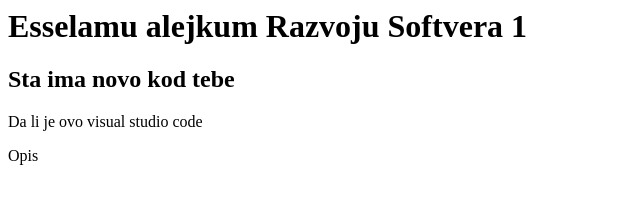
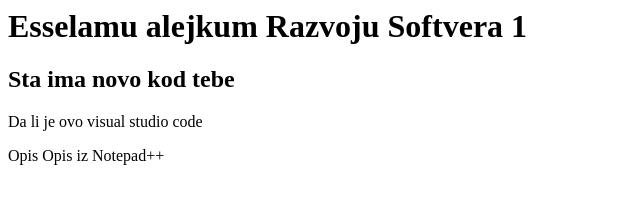
Before and after one commit to gammar007/rs1-sedmica02, a plain HTML site: page index.html in a window 1280 px wide. Shown: the whole page, without its empty margins (0-640 px from the left). Drawn offline with Linux system fonts and the light colour scheme.

Commit message:
Dodan label in notepad-a

```diff
--- a/index.html
+++ b/index.html
@@ -2,3 +2,4 @@
 <h2>Sta ima novo kod tebe</h1>
     <p>Da li je ovo visual studio code</p>
 <label>Opis</label>
+<label>Opis iz Notepad++</label>
```
